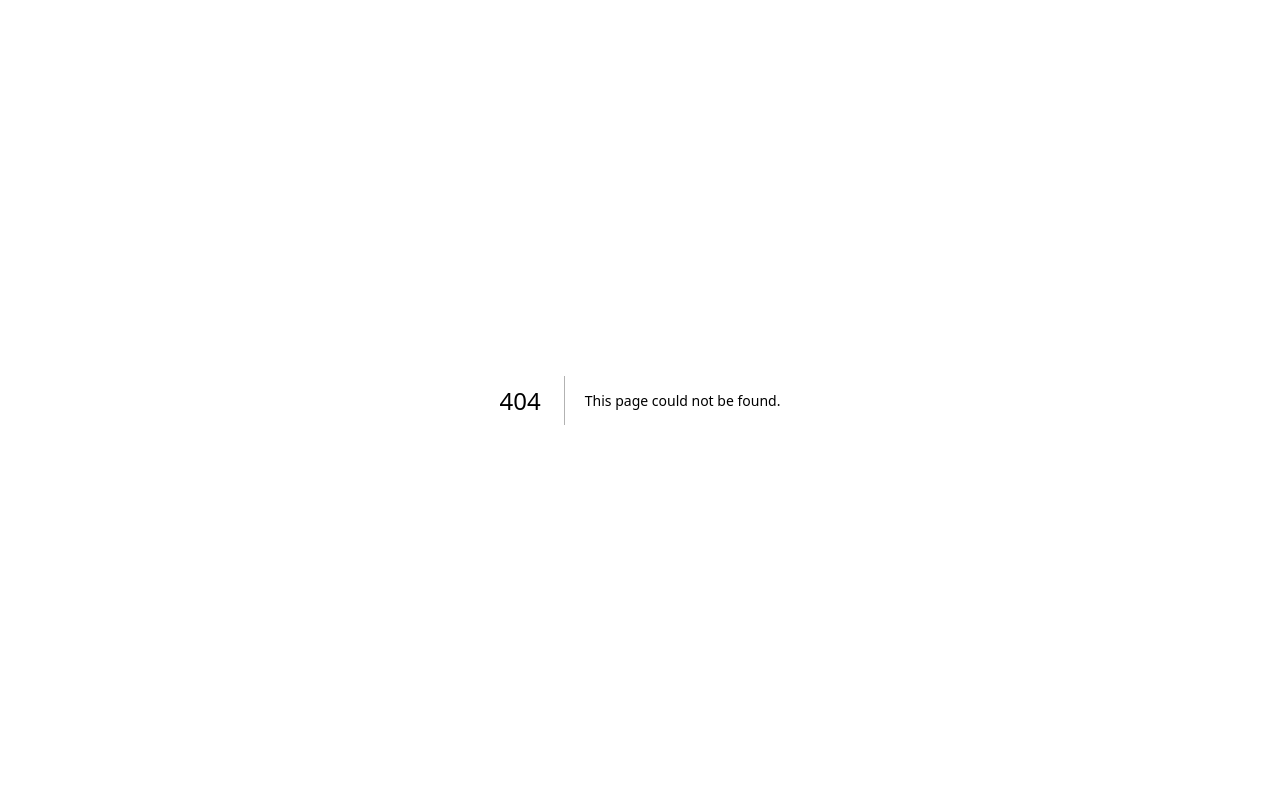
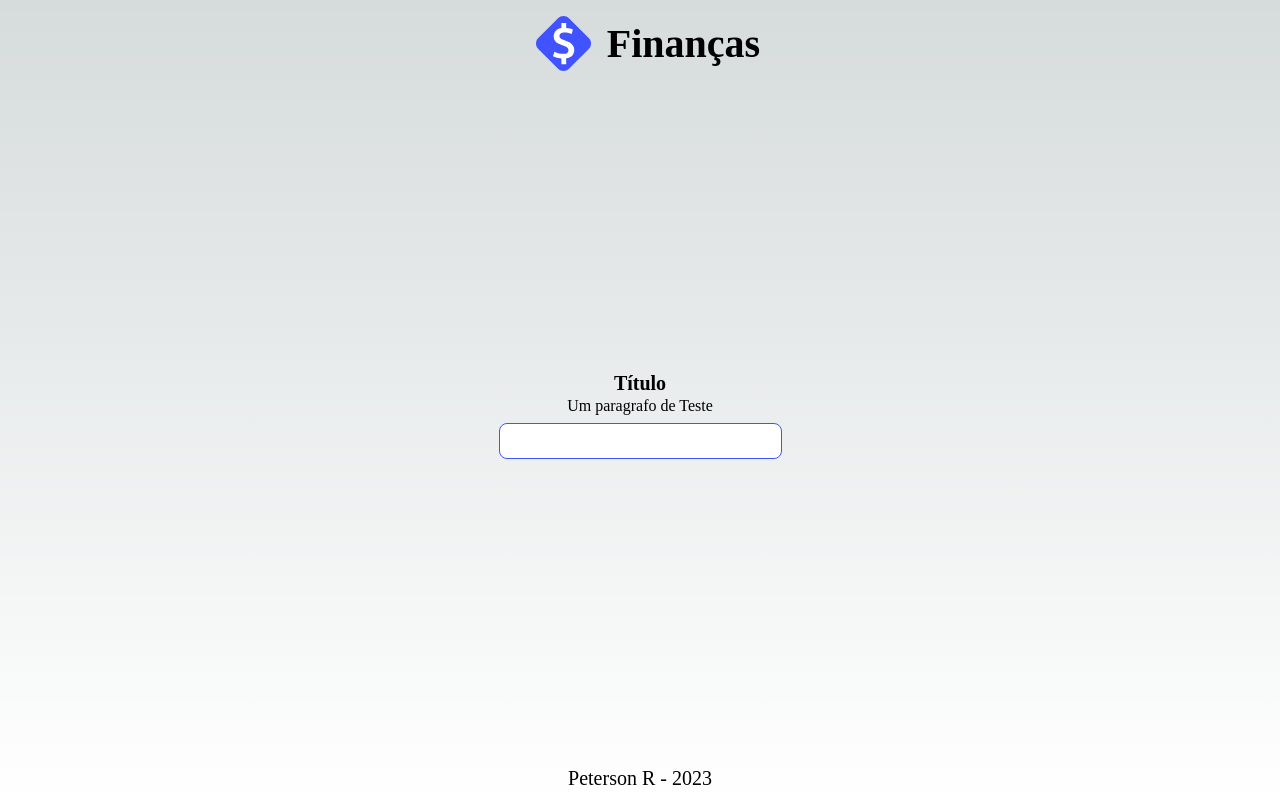
Before and after one commit to petersonros/portfolio-react, a Next.js app: page /teste in a window 1280 px wide. Before the commit this address had no page. Built offline with nearby package versions, Linux system fonts and the light colour scheme.

Commit message:
add types/Inputs.ts

```diff
--- a/components/Input/Input.module.css
+++ b/components/Input/Input.module.css
@@ -4,14 +4,14 @@
 
 .input {
   border: solid 1px #4053ff;
-  border-radius: 12px;
+  border-radius: 8px;
   background-color: #ffffff;
   color: #4053ff;
-  font-size: 16px;
+  font-size: 20px;
   font-weight: 500;
-  line-height: 22px;
-  height: 48px;
-  margin: 16px;
-  padding: 0 12px;
+  line-height: 26px;
+  height: 36px;
+  margin: 8px 0;
+  padding: 0 8px;
   width: 100%;
 }
--- a/components/Input/index.tsx
+++ b/components/Input/index.tsx
@@ -1,17 +1,12 @@
 import styles from "./Input.module.css";
+import { Inputs } from "@/types/Inputs";
 
 type Props = {
-  label: string;
-  type: string;
-  placeholder: string;
+  inputs: Inputs[];
 };
 
-const Input = ({ label, type, placeholder }: Props) => {
-  return (
-    <input className={styles.input}>
-      {label}, {type}, {placeholder},
-    </input>
-  );
+const Input = ({ inputs }: Props) => {
+  return <input className={styles.input}>{}</input>;
 };
 
 export default Input;
--- a/components/Layout/Layout.module.css
+++ b/components/Layout/Layout.module.css
@@ -1,25 +1,32 @@
 .container {
   display: flex;
+  flex-direction: column;
+  align-items: center;
+  justify-content: center;
+  max-width: 1100px;
+  height: 100vh;
   margin: auto;
-  max-width: 1100px;
-  padding: 16px;
   width: 100%;
 }
 
-.hearder {
-  border-bottom: solid 2px #000;
-  height: auto;
-  margin: 0 0 16px 0;
-  padding: 0 0 16px 0;
+.header {
+  font-size: 28px;
+  font-weight: 600;
+  line-height: 36px;
 }
 
 .main {
-  height: 80vh;
+  display: flex;
+  align-items: center;
+  justify-content: center;
+  height: 100vh;
 }
 
 .footer {
-  border-top: solid 2px #000;
-  height: auto;
-  margin: 16px 0 0 0;
-  padding: 16px 0 0 0;
+  font-size: 20px;
+  font-weight: 500;
+  line-height: 28px;
+  text-align: center;
+  padding: 16px 0 8px;
+  width: 100%;
 }
--- a/components/Layout/index.tsx
+++ b/components/Layout/index.tsx
@@ -1,5 +1,6 @@
 import { ReactElement } from "react";
 import styles from "./Layout.module.css";
+import LogoTitle from "../LogoTitle";
 
 type Props = {
   children: ReactElement;
@@ -9,7 +10,7 @@ export const Layout = ({ children }: Props) => {
   return (
     <div className={styles.container}>
       <header className={styles.header}>
-        <h1>Exemplo de Layout</h1>
+        <LogoTitle />
       </header>
       <main className={styles.main}>{children}</main>
       <footer className={styles.footer}>Peterson R - 2023</footer>
--- a/pages/_app.tsx
+++ b/pages/_app.tsx
@@ -1,11 +1,11 @@
-// import { Layout } from "@/components/Layout";
+import { Layout } from "@/components/Layout";
 import "@/styles/globals.css";
 import type { AppProps } from "next/app";
 
 export default function App({ Component, pageProps }: AppProps) {
   return (
-    // <Layout>
+    <Layout>
       <Component {...pageProps} />
-    // </Layout>
+    </Layout>
   );
 }
--- /dev/null
+++ b/pages/teste/Teste.module.css
@@ -0,0 +1,12 @@
+.container {
+  display: flex;
+  flex-direction: column;
+  align-items: center;
+  justify-content: center;
+}
+
+.h1 {
+  font-size: 20px;
+  font-weight: 600;
+  line-height: 28px;
+}
--- /dev/null
+++ b/pages/teste/index.tsx
@@ -0,0 +1,15 @@
+import styles from "./Teste.module.css";
+import Input from "@/components/Input";
+
+const Teste = () => {
+
+  return (
+    <div className={styles.container}>
+      <h1 className={styles.h1}>Título</h1>
+      <p className={styles.p}>Um paragrafo de Teste</p>
+      <Input />
+    </div>
+  );
+};
+
+export default Teste;
--- /dev/null
+++ b/types/Inputs.ts
@@ -0,0 +1,5 @@
+export type Inputs = {
+  label: string;
+  type: string;
+  placeholder: string;
+};
```
